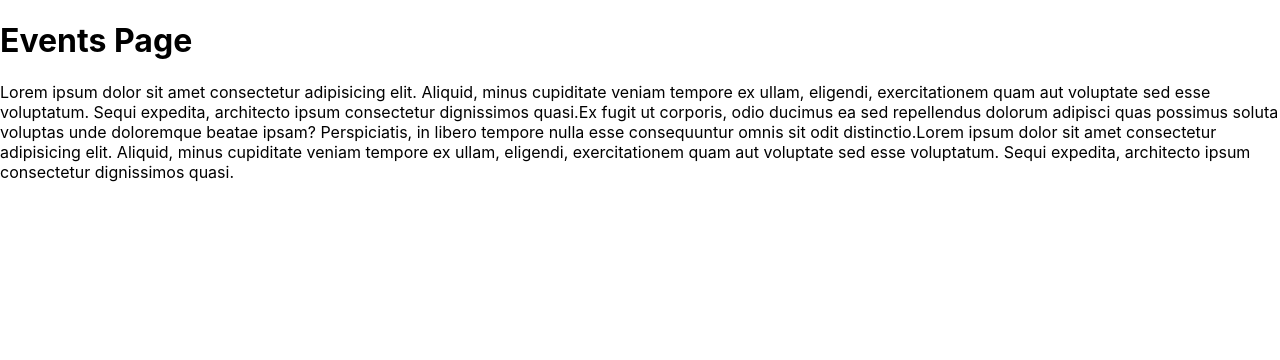
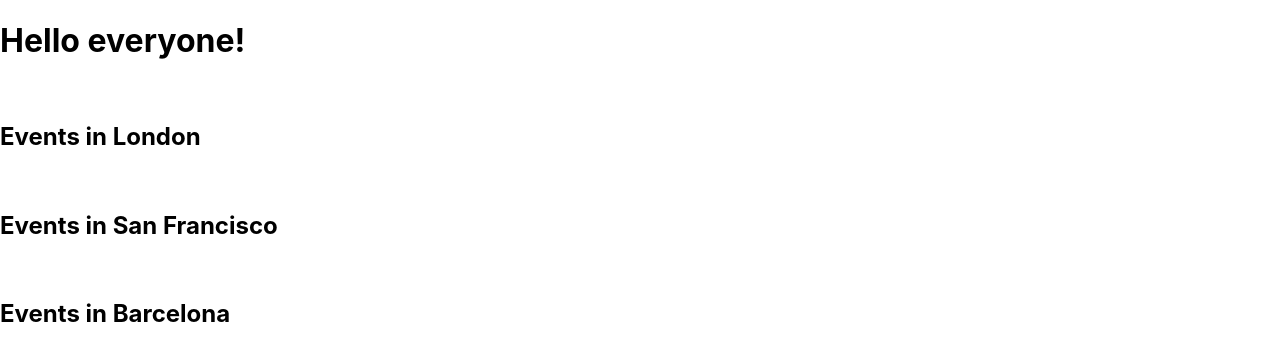
Before and after one commit to MarcoRosselDev/next-js-freecodecamp, a Next.js app: page /events in a window 1280 px wide. Shown: the top 360 px of the page. Built offline with nearby package versions, Linux system fonts and the light colour scheme.

Commit message:
build the page 2.2

```diff
--- a/pages/events/index.js
+++ b/pages/events/index.js
@@ -1,29 +1,29 @@
-const Page = () => {
+const Page = ({ title }) => {
   return (
     <div>
-      <h1>Events Page</h1>
-      <p>
-        <span>
-          Lorem ipsum dolor sit amet consectetur adipisicing elit. Aliquid,
-          minus cupiditate veniam tempore ex ullam, eligendi, exercitationem
-          quam aut voluptate sed esse voluptatum. Sequi expedita, architecto
-          ipsum consectetur dignissimos quasi.
-        </span>
-        <span>
-          Ex fugit ut corporis, odio ducimus ea sed repellendus dolorum adipisci
-          quas possimus soluta voluptas unde doloremque beatae ipsam?
-          Perspiciatis, in libero tempore nulla esse consequuntur omnis sit odit
-          distinctio.
-        </span>
-        <span>
-          Lorem ipsum dolor sit amet consectetur adipisicing elit. Aliquid,
-          minus cupiditate veniam tempore ex ullam, eligendi, exercitationem
-          quam aut voluptate sed esse voluptatum. Sequi expedita, architecto
-          ipsum consectetur dignissimos quasi.
-        </span>
-      </p>
+      <h1>{title}</h1>
+
+      <div>
+        <a href="">
+          <img /> <h2>Events in London</h2>{" "}
+        </a>
+        <a href="">
+          <img /> <h2>Events in San Francisco</h2>{" "}
+        </a>
+        <a href="">
+          <img /> <h2>Events in Barcelona</h2>{" "}
+        </a>
+      </div>
     </div>
   );
 };
 
 export default Page;
+
+export function getServerSideProps() {
+  return {
+    props: {
+      title: "Hello everyone!",
+    },
+  };
+}
```
